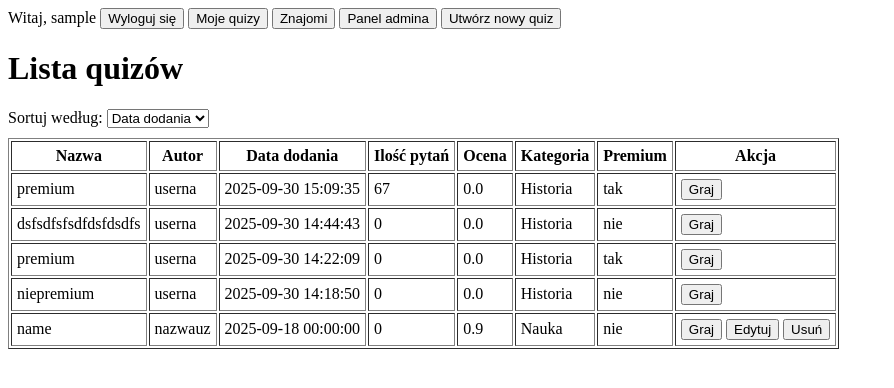
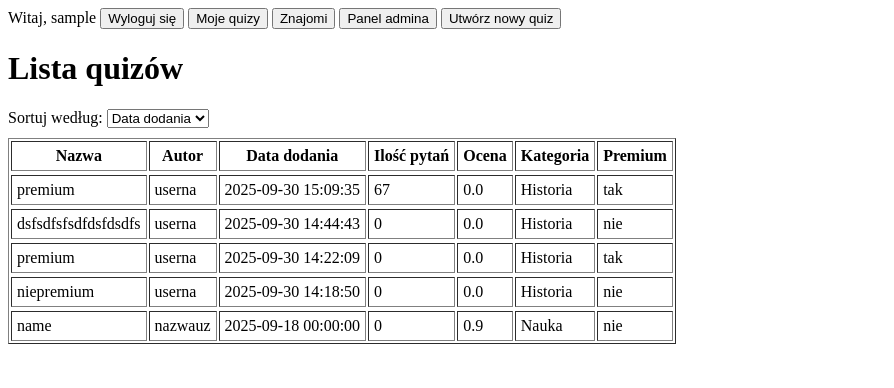
Before and after one commit to iaqup/megaquiz2025, a PHP site: page /megaquiz2025-main/index.php in a window 1280 px wide. Shown: the top 388 px of the page, without its empty margins (0-894 px from the left). Run offline with PHP 8.4, Linux system fonts and the light colour scheme; the visitor is signed in with stand-in values (Sample User, id 1); data comes from the database, SQL or seed files in the repository.

Commit message:
Update index.php

```diff
--- a/megaquiz2025-main/index.php
+++ b/megaquiz2025-main/index.php
@@ -55,24 +55,19 @@ $result = $conn->query("
 
 <table border="1" cellpadding="5">
 <tr>
-    <th>Nazwa</th><th>Autor</th><th>Data dodania</th><th>Ilość pytań</th><th>Ocena</th><th>Kategoria</th><th>Premium</th><th>Akcja</th>
+    <th>Nazwa</th><th>Autor</th><th>Data dodania</th><th>Ilość pytań</th><th>Ocena</th><th>Kategoria</th><th>Premium</th>
 </tr>
 <?php while($row = $result->fetch_assoc()): ?>
 <tr>
-    <td><?=($row['nazwa'])?></td>
-    <td><?=($row['autor'])?></td>
-    <td><?=$row['data_dodania']?></td>
-    <td><?=$row['ilosc_pytan']?></td>
-    <td><?=$row['ocena_uz']?></td>
-    <td><?=($row['kategoria'])?></td>
-    <td><?=$row['premium'] ? 'tak':'nie'?></td>
-    <td>
-        <a href="graj.php?id=<?=$row['id']?>"><button>Graj</button></a>
-        <?php if(isset($_SESSION['id']) && $_SESSION['id'] == $row['id_autor']): ?>
-            <a href="edytuj_quiz.php?id=<?=$row['id']?>"><button>Edytuj</button></a>
-            <a href="usun_quiz.php?id=<?=$row['id']?>" onclick="return confirm('Na pewno usunąć?')"><button>Usuń</button></a>
-        <?php endif; ?>
-    </td>
+    <tr onclick="window.location='graj.php?id=<?= $row['id'] ?>'" style="cursor:pointer;">
+    <td><?= $row['nazwa'] ?></td>
+    <td><?= $row['autor'] ?></td>
+    <td><?= $row['data_dodania'] ?></td>
+    <td><?= $row['ilosc_pytan'] ?></td>
+    <td><?= $row['ocena_uz'] ?></td>
+    <td><?= $row['kategoria'] ?></td>
+    <td><?= $row['premium'] ? 'tak' : 'nie' ?></td>
+</tr>
 </tr>
 <?php endwhile; ?>
 </table>
```
